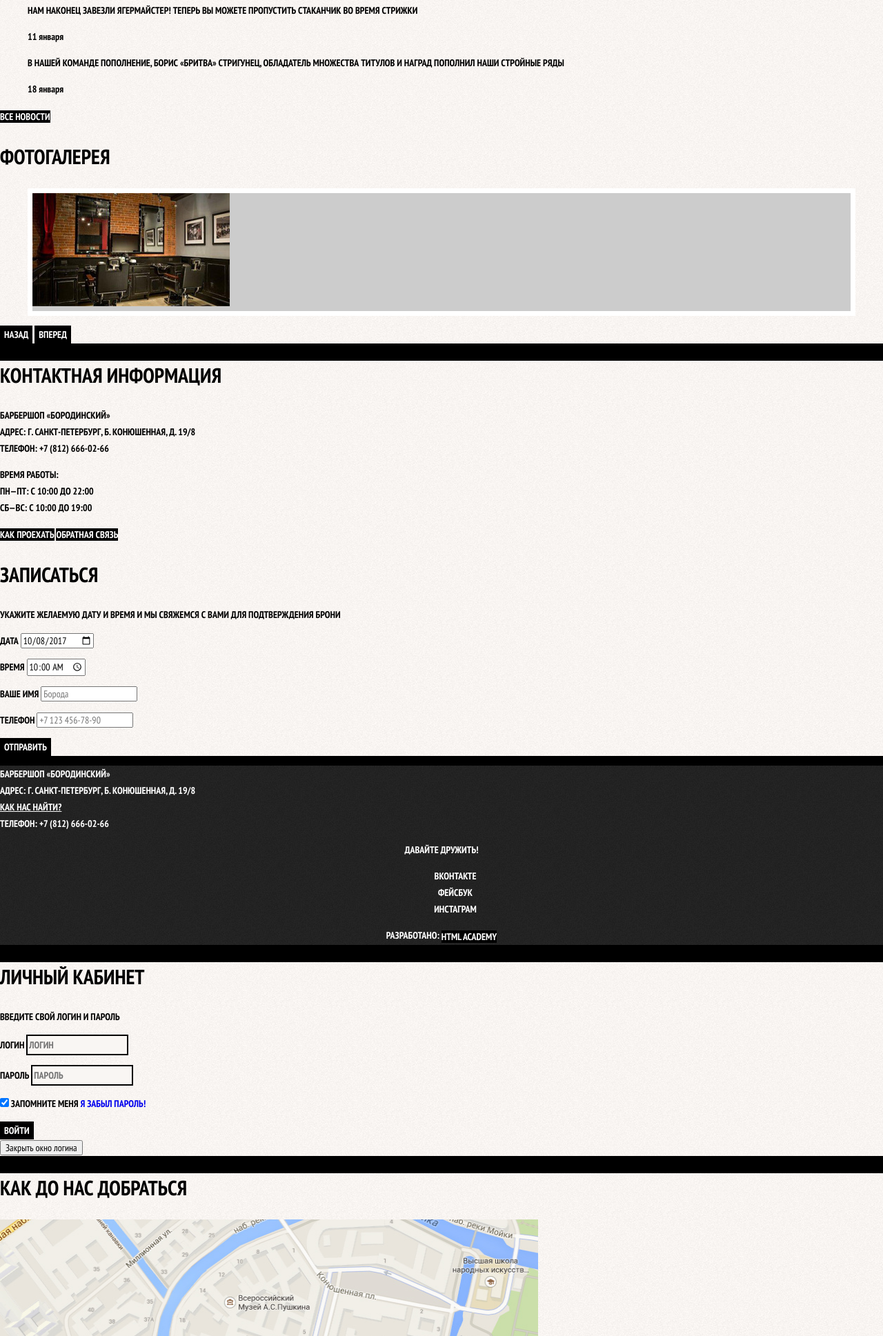
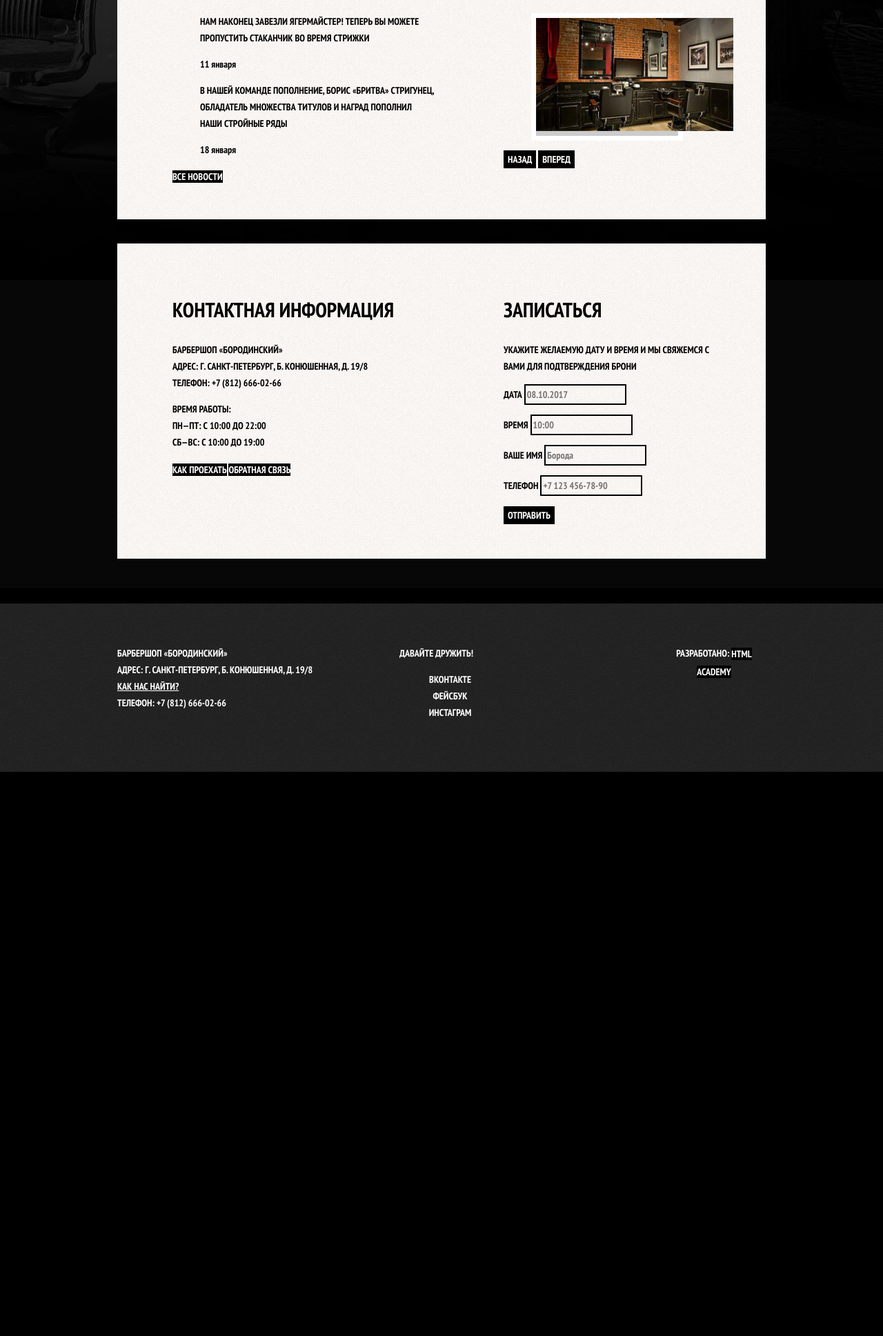
Before and after one commit to Lokideos/564311-barbershop, a plain HTML site: page index.html in a window 1280 px wide. Shown: the part 863-2800 px from the top of the page at 69% size. After the commit the page ends 1982 px from the top, so only its background shows below. Drawn offline with Linux system fonts and the light colour scheme.

Commit message:
Edit index page according to screencast

```diff
--- a/css/style.css
+++ b/css/style.css
@@ -10,7 +10,7 @@ body {
   text-transform: uppercase;
 
   background-color: #000000;
-  background-image: url("img/bg.jpg");
+  background-image: url("../img/bg.jpg");
   background-position: top center;
   background-repeat: no-repeat;
 }
@@ -19,9 +19,13 @@ body {
   color: #000000;
 
   background-color: #f9f6f3;
-  background-image: url("../img/shared/pattern-light.jpg");
+  background-image: url("../img/pattern-light.jpg");
   background-position: 0 0;
   background-repeat: repeat;
+}
+
+.main-header {
+  margin-bottom: 75px;
 }
 
 a {
@@ -47,16 +51,49 @@ a {
 }
 
 .main-navigation {
+  display: flex;
+  flex-direction: column;
+  align-items: center;
+
   font-size: 16px;
   line-height: 20px;
   color: #ffffff;
 
+  background-color: transparent;
+}
+
+.main-header-logo {
+  order: 2;
+  width: 368px;
+  height: 153px;
+}
+
+.main-navigation-wrapper {
+  width: 100%;
+  margin-bottom: 60px;
+
   background-color: #000000;
 }
+
+.main-navigation-wrapper .container {
+  display: flex;
+  justify-content: space-between;
+}
+
 
 .site-navigation,
 .user-navigation {
   list-style: none;
+  margin: 0;
+  padding: 0;
+}
+
+.site-navigation {
+  width: 620px;
+}
+
+.user-navigation {
+  width: 140px;
 }
 
 .site-navigation a,
@@ -71,11 +108,27 @@ a {
   background-color: #242424;
 }
 
+.container {
+  width: 940px;
+  margin: 0 auto;
+  padding: 0 10px;
+}
+
+.features {
+  margin-bottom: 80px;
+}
+
 .features-list {
+  display: flex;
+  justify-content: space-between;
+  margin: 0;
+  padding: 0;
+
   list-style: none;
 }
 
 .feature-item {
+  width: 300px;
   text-align: center;
 }
 
@@ -85,10 +138,15 @@ a {
 }
 
 .index-columns {
+  display: flex;
+  justify-content: space-between;
+  padding: 50px 80px;
+  margin-bottom: 35px;
+
   color: #000000;
 
   background-color: #f8f5f2;
-  background-image: url("../img/shared/pattern-light.jpg");
+  background-image: url("../img/pattern-light.jpg");
   background-position: 0 0;
   background-repeat: repeat;
 }
@@ -96,6 +154,10 @@ a {
 .index-columns h2 {
   font-size: 30px;
   line-height: 42px;
+}
+
+.news {
+  width: 380px;
 }
 
 .news-list {
@@ -106,9 +168,21 @@ a {
   text-transform: none;
 }
 
+.gallery {
+  width: 300px;
+}
+
 .gallery-content {
   background-color: #cccccc;
   border: 7px solid #ffffff;
+}
+
+.contacts {
+  width: 380px;
+}
+
+.appointment {
+  width: 300px;
 }
 
 .appointment-item input {
@@ -272,12 +346,25 @@ a {
 }
 
 .main-footer {
+  margin-top: 65px;
+  padding: 60px 0;
+
   color: #ffffff;
 
   background-color: #212121;
-  background-image: url("../img/shared/pattern-dark.jpg");
+  background-image: url("../img/pattern-dark.jpg");
   background-position: 0 0;
   background-repeat: repeat;
+}
+
+.main-footer .container {
+  display: flex;
+}
+
+.footer-contacts {
+  width: 320px;
+  margin: 0;
+  margin-right: 70px;
 }
 
 .footer-contacts a {
@@ -291,6 +378,8 @@ a {
 }
 
 .footer-social {
+  width: 145px;
+
   text-align: center;
 }
 
@@ -303,6 +392,9 @@ a {
 }
 
 .footer-copyright {
+  width: 150px;
+  margin: 0;
+  margin-left: auto;
   text-align: center;
 }
 
@@ -312,46 +404,3 @@ a {
 
   background-color: #ffffff;
 }
-
-.modal {
-  color: #000000;
-
-  background-color: #f8f3f0;
-  background-image: url("../img/shared/pattern-light.jpg");
-  background-position: 0 0;
-  background-repeat: repeat;
-}
-
-.modal h2 {
-  font-size: 30px;
-  line-height: 42px;
-}
-
-.login-form input[type="text"],
-.login-form input[type="password"] {
-  font: inherit;
-  color: #000000;
-  text-transform: uppercase;
-
-  background-color: #f9f6f3;
-  border: 2px solid #000000;
-}
-
-.login-form input:focus {
-  border-color: #663d15;
-}
-
-.login-checkbox:hover,
-.login-checkbox:focus {
-  color: #663d15;
-}
-
-.restore {
-  color: #000000;
-  text-decoration: underline;
-}
-
-.restore:hover,
-.restore:focus {
-  text-decoration: none;
-}
--- a/index.html
+++ b/index.html
@@ -1,32 +1,37 @@
 <!DOCTYPE html>
 <html lang="ru">
 <head>
-    <meta charset="utf-8">
+  <meta charset="UTF-8">
   <title>Барбершоп «Бородинский»</title>
   <link href="https://fonts.googleapis.com/css?family=PT+Sans+Narrow:400,700&amp;subset=latin,cyrillic" rel="stylesheet">
   <link href="css/normalize.css" rel="stylesheet">
   <link href="css/style.css" rel="stylesheet">
 </head>
+
 <body>
+
 <header class="main-header">
   <nav class="main-navigation">
     <a class="main-header-logo">
-          <img src="img/index/index-logo.svg" width="371" height="155" alt="Логотип барбершопа «Бородинский»">
+      <img src="img/index-logo.svg" width="368" height="153" alt="Логотип барбершопа «Бородинский»">
     </a>
+    <div class="main-navigation-wrapper">
+      <div class="container">
         <ul class="site-navigation">
-          <li><a href="info.html" aria-label="Информация">Информация</a></li>
-          <li><a href="news.html" aria-label="Новости">Новости</a></li>
-          <li><a href="price.html" aria-label="Прайс-лист">Прайс-лист</a></li>
-          <li><a href="catalog.html" aria-label="Магазин">Магазин</a></li>
-          <li><a href="contacts.html" aria-label="Контакты">Контакты</a></li>
+          <li><a href="info.html">Информация</a></li>
+          <li><a href="news.html">Новости</a></li>
+          <li><a href="price.html">Прайс-лист</a></li>
+          <li><a href="catalog.html">Магазин</a></li>
+          <li><a href="contacts.html">Контакты</a></li>
         </ul>
         <ul class="user-navigation">
-          <li>
-            <a class="login-link" href="login.html" aria-label="Войти">Вход</a>
-          </li>
+          <li><a class="login-link" href="login.html">Вход</a></li>
         </ul>
+      </div>
+    </div>
   </nav>
 </header>
+
 <main class="container">
 
   <h1 class="visually-hidden">Барбершоп «Бородинский»</h1>
@@ -55,11 +60,11 @@
       <ul class="news-list">
         <li class="news-item">
           <p>Нам наконец завезли Ягермайстер! Теперь вы можете пропустить стаканчик во время стрижки</p>
-              <time datetime="2016-01-11" aria-label="время публикации">11 января</time>
+          <time datetime="2016-01-11">11 января</time>
         </li>
         <li class="news-item">
           <p>В нашей команде пополнение, Борис «Бритва» Стригунец, обладатель множества титулов и наград пополнил наши стройные ряды</p>
-              <time datetime="2016-01-18" aria-label="время публикации">18 января</time>
+          <time datetime="2016-01-18">18 января</time>
         </li>
       </ul>
       <a class="button" href="news.html">Все новости</a>
@@ -68,18 +73,10 @@
     <section class="gallery">
       <h2>Фотогалерея</h2>
       <figure class="gallery-content">
-            <a href="full_image_view.html">
-              <img src="img/index/index-gallery-photo.jpg" width="286" height="164" alt="Интерьер">
-            </a>
+        <a href="#"><img src="img/studio.jpg" width="286" height="164" alt="Интерьер"></a>
       </figure>
-          <button class="button gallery-button gallery-button-back"
-                  type="button">
-            Назад
-          </button>
-          <button class="button gallery-button gallery-button-next"
-                  type="button">
-            Вперед
-          </button>
+      <button class="button gallery-button gallery-button-back" type="button">Назад</button>
+      <button class="button gallery-button gallery-button-next" type="button">Вперед</button>
     </section>
   </div>
 
@@ -103,44 +100,32 @@
     <section class="appointment">
       <h2>Записаться</h2>
       <p class="appointment-info">Укажите желаемую дату и время и мы свяжемся с вами для подтверждения брони</p>
-          <form class="appointment-form"
-                action="https://echo.htmlacademy.ru"
-                method="post">
-            <p>
+      <form class="appointment-form" action="https://echo.htmlacademy.ru" method="post">
+        <p class="appointment-item">
           <label for="appointment-date">Дата</label>
-              <input type="date" name="appointment-date" id="appointment-date" value="2017-10-08" required>
+          <input id="appointment-date" type="text" name="date" value="" placeholder="08.10.2017">
         </p>
-
-            <p>
+        <p class="appointment-item">
           <label for="appointment-time">Время</label>
-              <input type="time" name="appointment-time" id="appointment-time" value="10:00" required>
+          <input id="appointment-time" type="text" name="time" value="" placeholder="10:00">
         </p>
-
-            <p>
+        <p class="appointment-item">
           <label for="appointment-name">Ваше имя</label>
-              <input type="text" name="appointment-name" id="appointment-name" placeholder="Борода" required>
+          <input id="appointment-name" type="text" name="name" value="" placeholder="Борода">
         </p>
-
-            <p>
+        <p class="appointment-item">
           <label for="appointment-phone">Телефон</label>
-              <input type="tel"
-                     name="appointment-phone"
-                     id="appointment-phone"
-                     pattern="[0-9]{1}-[0-9]{3}-[0-9]{3}"
-                     placeholder="+7 123 456-78-90"
-                     required>
+          <input id="appointment-phone" type="tel" name="phone" value="" placeholder="+7 123 456-78-90">
         </p>
-
-            <button class="button appointment-submit-button"
-                    type="submit">
-              Отправить
-            </button>
+        <button class="button" type="submit">Отправить</button>
       </form>
     </section>
   </div>
 
 </main>
+
 <footer class="main-footer">
+  <div class="container">
     <p class="footer-contacts">
     Барбершоп «Бородинский»<br>
     Адрес: г. Санкт-Петербург, Б. Конюшенная, д. 19/8<br>
@@ -156,55 +141,10 @@
     </ul>
   </div>
   <p class="footer-copyright">
-        <b>Разработано:</b>
-        <a class="button" href="https://htmlacademy.ru">HTML Academy</a>
+    <b>Разработано:</b> <a class="button" href="https://htmlacademy.ru">HTML Academy</a>
   </p>
+  </div>
 </footer>
 
-    <section class="modal modal-login">
-      <h2>Личный кабинет</h2>
-      <p>Введите свой логин и пароль</p>
-      <form class="login-form" action="https://echo.htmlacademy.ru" method="post">
-        <p>
-          <label class="visually-hidden" for="user-login">Логин</label>
-          <input class="login-icon-user"
-                 type="text"
-                 name="login"
-                 id="user-login"
-                 placeholder="Логин">
-        </p>
-
-        <p>
-          <label class="visually-hidden" for="user-password">Пароль</label>
-          <input class="login-icon-password"
-                 type="password"
-                 name="modal-password"
-                 id="user-password"
-                 placeholder="Пароль">
-        </p>
-
-        <p>
-          <label class="login-checkbox">
-            <input type="checkbox" name="remeber" checked>
-            Запомните меня
-          </label>
-
-          <a href="/password_forgot" aria-label="Забыл пароль">Я забыл пароль!</a>
-        </p>
-
-        <button class="button" type="submit">Войти</button>
-      </form>
-      <button class="modal-close" type="button">Закрыть окно логина</button>
-    </section>
-
-    <section class="modal modal-map">
-      <h2 class="visually-hidden">Как до нас добраться</h2>
-      <img src="img/index/map.jpg"
-           width="780"
-           height="560"
-           alt="Офис компании по адресу ул. Большая Конюшенная 19/8,
-                Санкт-Петербург">
-      <button class="modal-close" type="button">Закрыть карту</button>
-    </section>
 </body>
 </html>
```
Also changed, not shown: img/bg.jpg (renamed from img/index/index-background.jpg), img/index-logo.svg (renamed from img/index/index-logo.svg), img/pattern-dark.jpg (renamed from img/shared/pattern-dark.jpg), img/pattern-light.jpg (renamed from img/shared/pattern-light.jpg), img/studio.jpg (renamed from img/index/index-gallery-photo.jpg). Lines whose indentation alone changed are shown as unchanged.
